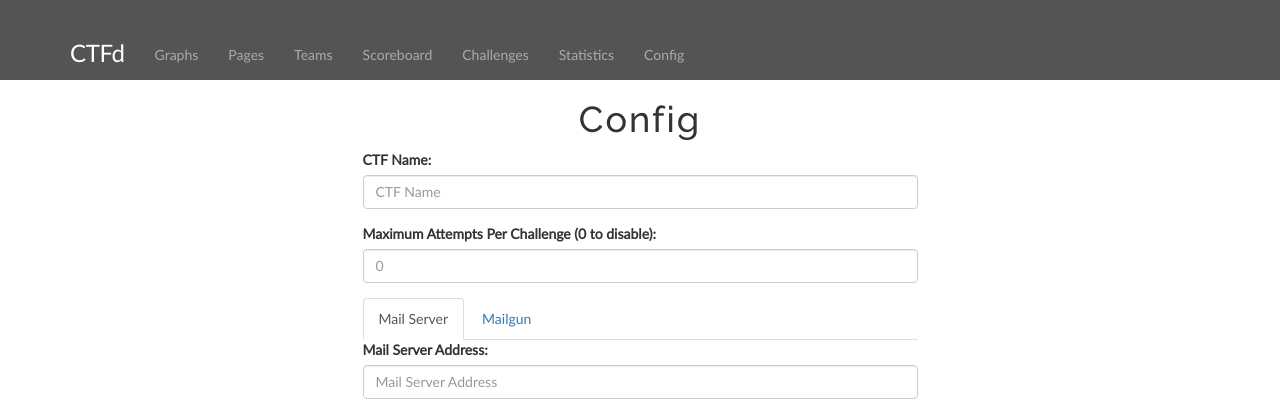
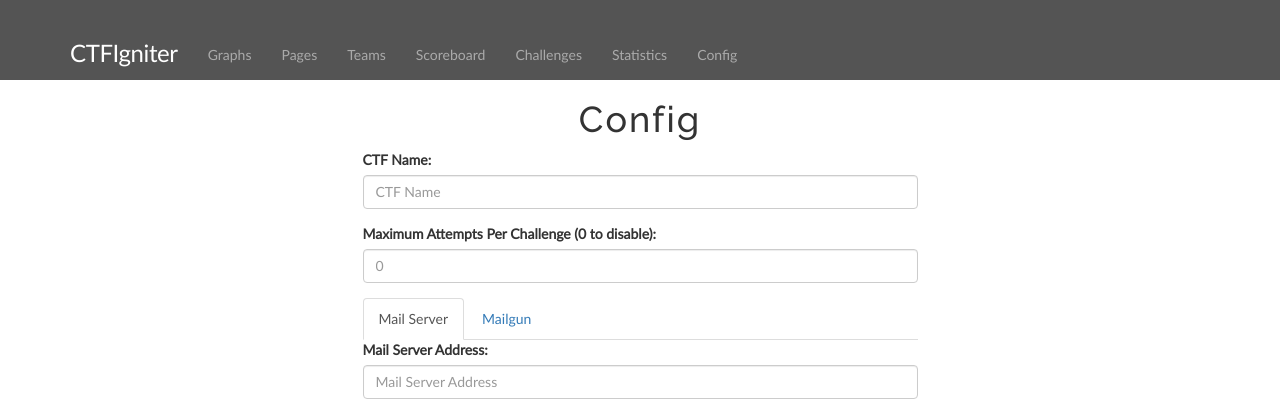
Before and after one commit to mxamusic/CTFIgniter, a Python web app: template payload/CTFd/templates/admin/config.html in a window 1280 px wide. Shown: the top 414 px of the page. Run offline with Jinja, Linux system fonts and the light colour scheme; the template is opened without the code that fills it, so the values that code supplies are empty; some libraries are stand-ins or nearby versions.

Commit message:
Branding

```diff
--- a/payload/CTFd/templates/admin/base.html
+++ b/payload/CTFd/templates/admin/base.html
@@ -27,7 +27,7 @@
             <span class="icon-bar"></span>
             <span class="icon-bar"></span>
           </button>
-          <a href="/" class="navbar-brand">CTFd</a>
+          <a href="/" class="navbar-brand">CTFIgniter</a>
         </div>
         <div class="navbar-collapse collapse" aria-expanded="false" style="height: 0px">
           <ul class="nav navbar-nav navbar-nav-right">
```
